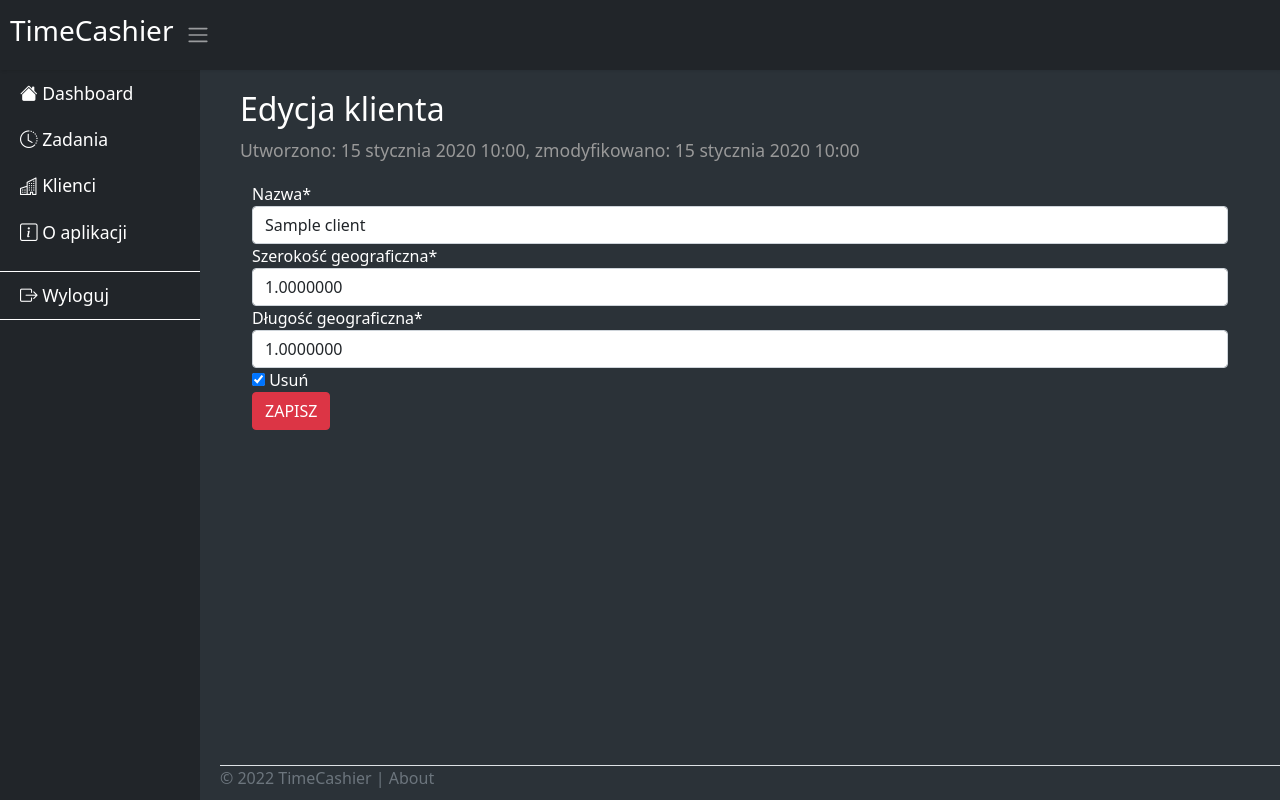
After one commit to piotrfura/timecashier, a Django app: page /entries/clients/edit/1 in a window 1280 px wide. The commit adds this page. Run offline with Django 4.2, Linux system fonts and the light colour scheme; a user stored in the database is signed in; tables that the repository leaves empty hold one stand-in row (values such as "Sample post"); some libraries are stand-ins or nearby versions.

Commit message:
add new client form, view and template

```diff
--- /dev/null
+++ b/timecashier/entries/templates/entries/client_edit.html
@@ -0,0 +1,21 @@
+{% extends "base.html" %}
+
+{% load crispy_forms_tags %}
+
+{% load static %}
+{% block style %}<link href="{% static 'entries/css/style.css' %}" rel="stylesheet">{% endblock %}
+
+{% block title %}Edycja klienta{% endblock %}
+
+{% block content %}
+
+{% if client_details %}
+<h2>Edycja klienta</h2>
+<p>Utworzono: {{ client_details.created}}, zmodyfikowano: {{ client_details.modified}}</p>
+{% else %}
+<h2>Dodaj klienta</h2>
+{% endif %}
+
+{% crispy form  %}
+
+{% endblock %}
--- a/timecashier/entries/urls.py
+++ b/timecashier/entries/urls.py
@@ -1,5 +1,5 @@
 from django.urls import path
-from .views import clients_list, entries_list, client_details, entry_details, entry_save
+from .views import clients_list, entries_list, client_details, entry_details, entry_save, client_edit, client_add
 
 app_name = 'entries'
 
@@ -7,6 +7,8 @@ urlpatterns = [
     path('clients/', clients_list, name='clients'),
     path('entries/', entries_list, name='entries'),
     path('clients/<slug:client_slug>', client_details, name='client_details'),
+    path('clients/edit/<int:client_id>', client_edit, name='client_edit'),
+    path('clients/edit/add/', client_add, name='client_add'),
     path('entries/<int:entry_id>', entry_details, name='entry_details'),
     path('entries/save/<int:entry_id>', entry_save, name='entry_save'),
     # path('entries/<int:entry_id>/entry', entry_details, name='entry_details'),
--- a/timecashier/entries/views.py
+++ b/timecashier/entries/views.py
@@ -1,6 +1,6 @@
 from django.shortcuts import render, get_object_or_404, redirect
 from entries.models import Client, Entry, Location
-from main.forms import NewEntryForm, EditEntryForm
+from main.forms import NewEntryForm, EditEntryForm, EditClientForm
 from django.http import HttpResponseRedirect, HttpResponse
 from django.urls import reverse
 from datetime import datetime
@@ -30,6 +30,38 @@ def client_details(request, client_slug):
     client_link = f'http://maps.google.com/maps?q= {client.latitude},{client.longitude}'
     context = {'client': client, 'client_link': client_link}
     return render(request, "entries/client_details.html", context)
+
+
+@login_required
+def client_edit(request, client_id):
+    client = get_object_or_404(Client, pk=client_id)
+    if request.method == "POST" and request.user.is_authenticated:
+        form = EditClientForm(request.POST, instance=client)
+        if form.is_valid():
+            client = form.save(commit=False)
+            client.save()
+            messages.success(request, 'Pomyślnie zapisano zmiany!')
+            return HttpResponseRedirect(reverse("entries:clients"))
+        else:
+            messages.error(request, 'Nie można zapisać zmian!')
+    else:
+        form = EditClientForm(instance=client)
+    return render(request, 'entries/client_edit.html', {'form': form, 'client_details': client})
+
+@login_required
+def client_add(request):
+    if request.method == "POST" and request.user.is_authenticated:
+        form = EditClientForm(request.POST)
+        if form.is_valid():
+            client = Client.objects.create(**form.cleaned_data)
+            messages.success(request, 'Pomyślnie dodano klienta!')
+            return HttpResponseRedirect(reverse("entries:clients"))
+        else:
+            messages.error(request, 'Nie można zapisać zmian!')
+    else:
+        form = EditClientForm()
+    return render(request, 'entries/client_edit.html', {'form': form})
+
 
 @login_required
 def entry_save(request, entry_id):
--- a/timecashier/main/forms.py
+++ b/timecashier/main/forms.py
@@ -2,7 +2,7 @@ from django import forms
 from django.contrib.admin import widgets
 from crispy_forms.helper import FormHelper
 from crispy_forms.layout import Submit, Layout, Div, Column
-from entries.models import Entry
+from entries.models import Entry, Client
 from datetime import datetime
 from django.contrib.auth.forms import AuthenticationForm
 from django.contrib.auth.models import User
@@ -38,10 +38,10 @@ class NewEntryForm(forms.ModelForm):
         self.helper.layout = Layout(
             Div(
                 Div(
-                    Column('start', css_class='col-sm'),
-                    Column('end', css_class='col-sm'),
-                    Column('client', css_class='col-sm'),
-                    Submit('submit', 'DODAJ', css_class='col-sm'),
+                    Column('client', css_class='col-md'),
+                    Column('start', css_class='col-md'),
+                    Column('end', css_class='col-md'),
+                    Submit('submit', 'DODAJ', css_class='col-md rounded-pill m-4'),
                     css_class='row'
                 ),
                 css_class='container'
@@ -71,18 +71,48 @@ class EditEntryForm(forms.ModelForm):
         self.helper.layout = Layout(
             Div(
                 Div(
-                    # Column('start', css_class='col-sm'),
-                    # Column('end', css_class='col-sm'),
-                    # Column('client', css_class='col-sm'),
-                    # Column('description', css_class='col-sm'),
-                    # Column('active', css_class='col-sm'),
-                    'start', 'end', 'client', 'description', 'inactive',
+                    'start',
+                    'end',
+                    'client',
+                    'description',
+                    'inactive',
                     Submit('submit', 'ZAPISZ', css_class='col-sm btn-danger')
                 ),
                 css_class='container'
             )
         )
 
+
+
+class EditClientForm(forms.ModelForm):
+    class Meta:
+        model = Client
+        fields = ['name', 'latitude', 'longitude', 'inactive']
+
+    def __init__(self, *args, **kwargs):
+        super().__init__(*args, **kwargs)
+        self.helper = FormHelper()
+        self.helper.form_method = 'post'
+        self.helper.form_action = ''
+        self.fields['name'].label = 'Nazwa'
+        self.fields['latitude'].label = 'Szerokość geograficzna'
+        self.fields['latitude'].widget = forms.NumberInput(attrs={'step': 0.0000001, 'max': 90.0000000, 'min': -90.0000000})
+        self.fields['longitude'].label = 'Długość geograficzna'
+        self.fields['longitude'].widget = forms.NumberInput(attrs={'step': 0.0000001, 'max': 180.0000000, 'min': -180.0000000})
+        self.fields['inactive'].label = 'Usuń'
+
+        self.helper.layout = Layout(
+            Div(
+                Div(
+                    'name',
+                    'latitude',
+                    'longitude',
+                    'inactive',
+                    Submit('submit', 'ZAPISZ', css_class='col-sm btn-danger')
+                ),
+                css_class='container'
+            )
+        )
 
 
 class LoginForm(AuthenticationForm):
```
Also changed, not shown: timecashier/entries/templates/entries/clients.html (+19 -2 lines).
